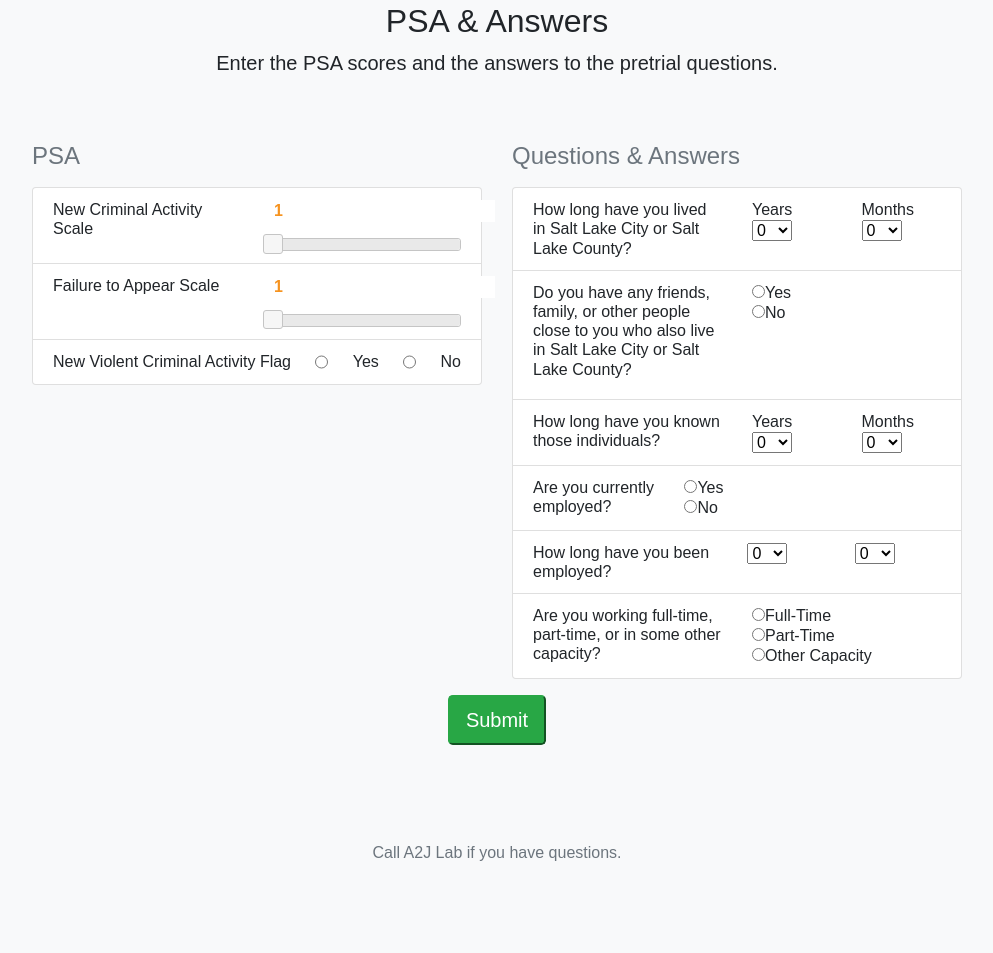
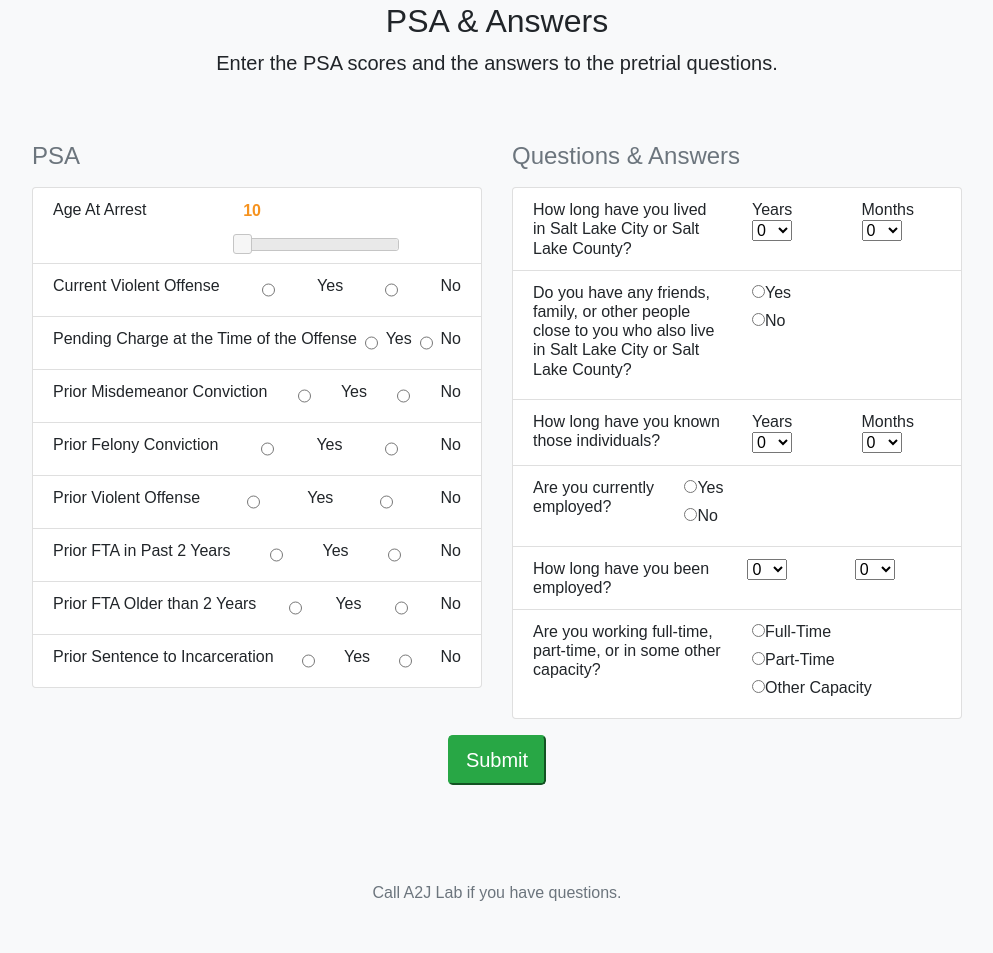
Before and after one commit to access-to-justice-lab/SaltLakePretrialSite, a PHP site: page /psa.php in a window 1280 px wide. Shown: the part 336-1289 px from the top of the page, without its empty margins (143-1136 px from the left). Before the commit the page ends 1197 px from the top, so only its background shows below. Run offline with PHP 8.4, Linux system fonts and the light colour scheme; some libraries are stand-ins or nearby versions.

Commit message:
changes to psa

```diff
--- a/website/html/psa.php
+++ b/website/html/psa.php
@@ -35,33 +35,19 @@
     }
     </script>
     	<script>
-	$( function() {
-    //NCA Slider
-		$( "#slider-NCA" ).slider({
+  //FTA Scale Slider
+  $( function() {
+		$( "#slider-ageatarrest" ).slider({
 			range: "max",
-			min: 1,
-			max: 6,
+			min: 10,
+			max: 100,
 			value: 1,
 			slide: function( event, ui ) {
-				$( "#NCAamount" ).val( ui.value );
+				$( "#ageatarrest" ).val( ui.value );
 			}
 		});
-		$( "#NCAamount" ).val( $( "#slider-NCA" ).slider( "value" ) );
+		$( "#ageatarrest" ).val( $( "#slider-ageatarrest" ).slider( "value" ) );
   } );
-  //FTA Scale Slider
-  $( function() {
-		$( "#slider-FTA-Scale" ).slider({
-			range: "max",
-			min: 1,
-			max: 6,
-			value: 1,
-			slide: function( event, ui ) {
-				$( "#FTAamount" ).val( ui.value );
-			}
-		});
-		$( "#FTAamount" ).val( $( "#slider-FTA-Scale" ).slider( "value" ) );
-  } );
-
 
 	</script>
     <div class="container">
@@ -78,38 +64,73 @@
           </h4>
           <ul class="list-group mb-3">
             <li class="list-group-item d-flex justify-content-between lh-condensed">
-            <div class='row'>
-            <div class='col-md-6'>
-                <h6 class="my-0">New Criminal Activity Scale</h6>
-
-            </div>
-            <div class='col-md-6'>
-                <p>
-                    <input type="text" id="NCAamount" readonly style="border:0; color:#f6931f; font-weight:bold;">
-                </p>
-                <div id="slider-NCA"></div>
-            </div>
-            </div>
-            </li>
-            <li class="list-group-item d-flex justify-content-between lh-condensed">
             <div class = 'row'>
               <div class = 'col-md-6'>
-                <h6 class="my-0">Failure to Appear Scale</h6>
+                <h6 class="my-0">Age At Arrest</h6>
               </div>
               <div class='col-md-6'>
                 <p>
-                    <input type="text" id="FTAamount" readonly style="border:0; color:#f6931f; font-weight:bold;">
+                    <input type="text" id="ageatarrest" style="border:0; color:#f6931f; font-weight:bold;">
                 </p>
-                <div id="slider-FTA-Scale"></div>
+                <div id="slider-ageatarrest"></div>
             </div>
             </div>
             </li>
             <li class="list-group-item d-flex justify-content-between lh-condensed">
               <div>
-                <h6 class="my-0">New Violent Criminal Activity Flag</h6>
+                <h6 class="my-0">Current Violent Offense</h6>
               </div>
-              <input type = 'radio' name='currentviolentoffense' value='yes'>Yes
-              <input type = 'radio' name='currentviolentoffense' value='no'>No
+              <input type = 'radio' name='currentviolentoffense' value='yes' id='cvoyes'><label for='cvoyes'>Yes</label>
+              <input type = 'radio' name='currentviolentoffense' value='no' id='cvono'><label for='cvono'>No</label>
+            </li>
+            <li class="list-group-item d-flex justify-content-between lh-condensed">
+              <div>
+                <h6 class="my-0">Pending Charge at the Time of the Offense</h6>
+              </div>
+              <input type = 'radio' name='pendngcharge' value='yes' id='pendngchargeyes'><label for='pendngchargeyes'>Yes</label>
+              <input type = 'radio' name='pendngcharge' value='no' id='pendngchargeno'><label for='pendngchargeno'>No</label>
+            </li>
+            <li class="list-group-item d-flex justify-content-between lh-condensed">
+              <div>
+                <h6 class="my-0">Prior Misdemeanor Conviction</h6>
+              </div>
+              <input type = 'radio' name='priormisdmeanor' value='yes' id='priormisdmeanoryes'><label for='priormisdmeanoryes'>Yes</label>
+              <input type = 'radio' name='priormisdmeanor' value='no' id='priormisdmeanorno'><label for='priormisdmeanorno'>No</label>
+            </li>
+            <li class="list-group-item d-flex justify-content-between lh-condensed">
+              <div>
+                <h6 class="my-0">Prior Felony Conviction</h6>
+              </div>
+              <input type = 'radio' name='priorfelony' value='yes' id='priorfelonyyes'><label for='priorfelonyyes'>Yes</label>
+              <input type = 'radio' name='priorfelony' value='no' id='priorfelonyno'><label for='priorfelonyno'>No</label>
+            </li>
+            <li class="list-group-item d-flex justify-content-between lh-condensed">
+              <div>
+                <h6 class="my-0">Prior Violent Offense</h6>
+              </div>
+              <input type = 'radio' name='priorviolentoffense' value='yes' id='priorviolentoffenseyes'><label for='priorviolentoffenseyes'>Yes</label>
+              <input type = 'radio' name='priorviolentoffense' value='no' id='priorviolentoffenseno'><label for='priorviolentoffenseno'>No</label>
+            </li>
+            <li class="list-group-item d-flex justify-content-between lh-condensed">
+              <div>
+                <h6 class="my-0">Prior FTA in Past 2 Years</h6>
+              </div>
+              <input type = 'radio' name='ftalessthan2yearsold' value='yes' id='ftalessthan2yearsoldyes'><label for='ftalessthan2yearsoldyes'>Yes</label>
+              <input type = 'radio' name='ftalessthan2yearsold' value='no' id='ftalessthan2yearsoldno'><label for='ftalessthan2yearsoldno'>No</label>
+            </li>
+            <li class="list-group-item d-flex justify-content-between lh-condensed">
+              <div>
+                <h6 class="my-0">Prior FTA Older than 2 Years</h6>
+              </div>
+              <input type = 'radio' name='fta2yearsold' value='yes' id='fta2yearsoldyes'><label for='fta2yearsoldyes'>Yes</label>
+              <input type = 'radio' name='fta2yearsold' value='no' id='fta2yearsoldno'><label for='fta2yearsoldno'>No</label>
+            </li>
+            <li class="list-group-item d-flex justify-content-between lh-condensed">
+              <div>
+                <h6 class="my-0">Prior Sentence to Incarceration</h6>
+              </div>
+              <input type = 'radio' name='priorsentence' value='yes' id='priorsentenceyes'><label for='priorsentenceyes'>Yes</label>
+              <input type = 'radio' name='priorsentence' value='no' id='priorsentenceno'><label for='priorsentenceno'>No</label>
             </li>
           </ul>
         </div>
@@ -149,9 +170,9 @@
                 <h6>Do you have any friends, family, or other people close to you who also live in Salt Lake City or Salt Lake County?</h6>
               </div>
               <div class='col-md-6'>
-                <input type = 'radio' name='currentviolentoffense' value='yes'>Yes
+                <input type = 'radio' name='family' value='yes' id='familyyes'><label for='familyyes'>Yes</label>
                 <br>
-                <input type = 'radio' name='currentviolentoffense' value='no'>No
+                <input type = 'radio' name='family' value='no' id='familyno'><label for='familyno'>No</label>
               </div>
             </div>
             </li>
@@ -186,9 +207,9 @@
                 <h6 class="my-0">Are you currently employed?</h6>
               </div>
               <div class='col-md-6'>
-              <input type = 'radio' name='currentviolentoffense' value='yes'>Yes
+              <input type = 'radio' name='currentlyemployed' value='yes' id='currentlyemployedyes'><label for ='currentlyemployedyes'>Yes</label>
               <br>
-              <input type = 'radio' name='currentviolentoffense' value='no'>No
+              <input type = 'radio' name='currentlyemployed' value='no' id='currentlyemployedno'><label for='currentlyemployedno'>No</label>
               </div>
               </div>
             </li>
@@ -221,11 +242,11 @@
                 <h6 class="my-0">Are you working full-time, part-time, or in some other capacity?</h6>
               </div>
               <div class='col-md-6'>
-              <input type = 'radio' name='currentviolentoffense' value='fulltime'>Full-Time
+              <input type = 'radio' name='working' value='fulltime' id='workingft'><label for='workingft'>Full-Time</label>
               <br>
-              <input type = 'radio' name='currentviolentoffense' value='parttime'>Part-Time
+              <input type = 'radio' name='working' value='parttime' id='workingpt'><label for='workingpt'>Part-Time</label>
               <br>
-              <input type = 'radio' name='currentviolentoffense' value='othercapcity'>Other Capacity
+              <input type = 'radio' name='working' value='othercapcity' id='workingoc'><label for='workingoc'>Other Capacity</label>
                 </div>
                 </div>
             </li>
```
